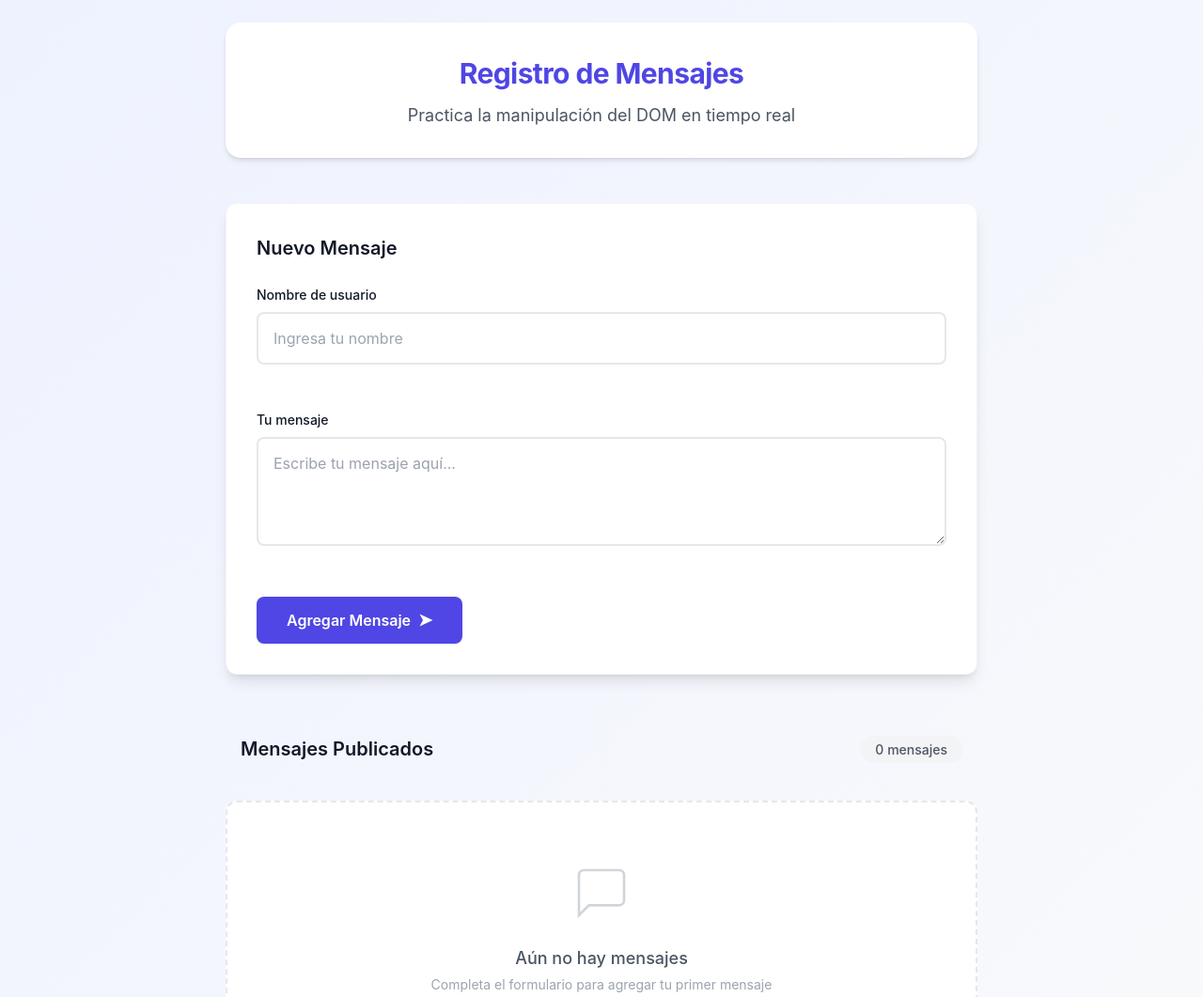
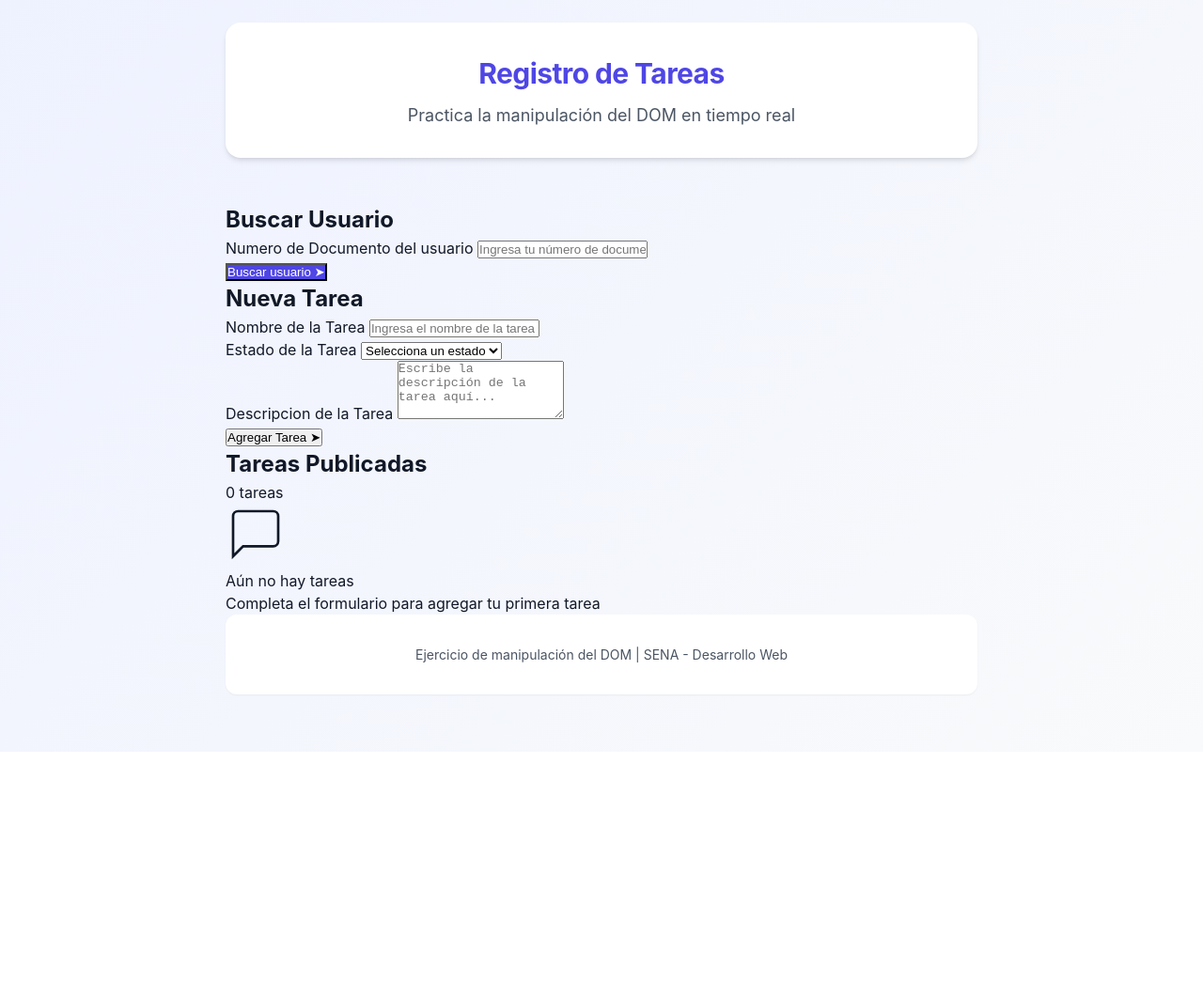
Before and after one commit to DavidPineda02/Proyecto-Integrador-Frontend, a plain HTML site: page index.html in a window 1280 px wide. Shown: the top 1061 px of the page at 94% size. After the commit the page ends 800 px from the top, so only its background shows below. Drawn offline with Linux system fonts and the light colour scheme.

Commit message:
Se agrego una nueva seccion para validar el usuario, se actualizo el contenido del html y sus metodologia BEM

```diff
--- a/index.html
+++ b/index.html
@@ -1,76 +1,106 @@
 <!DOCTYPE html>
 <html lang="es">
+
 <head>
     <meta charset="UTF-8">
     <meta name="viewport" content="width=device-width, initial-scale=1.0">
-        <title>Registro de Mensajes - Ejercicio DOM</title>
+    <title>Registro de Tareas - Ejercicio DOM</title>
     <link rel="stylesheet" href="styles.css">
 </head>
+
 <body>
     <div class="container">
         <!-- Encabezado principal -->
         <header class="header">
-                <h1 class="header__title">Registro de Mensajes</h1>
+            <h1 class="header__title">Registro de Tareas</h1>
             <p class="header__subtitle">Practica la manipulación del DOM en tiempo real</p>
         </header>
 
-            <!-- Formulario de entrada -->
-            <section class="form-section">
-                <div class="card">
-                    <h2 class="card__title">Nuevo Mensaje</h2>
+        <!-- Busqueda usuario -->
+        <section class="search-section">
+            <div class="card-search">
+                <h2 class="card-search__title">Buscar Usuario</h2>
 
-                    <form id="messageForm" class="form" novalidate>
-                        <div class="form__group">
-                            <label for="userName" class="form__label">
-                                Nombre de usuario
+                <form id="searchForm" class="form-search" novalidate>
+                    <div class="form-search__group">
+                        <label for="userName" class="form-search__label">
+                            Numero de Documento del usuario
                         </label>
-                            <input
-                                type="text"
-                                id="userName"
-                                class="form__input"
-                                placeholder="Ingresa tu nombre"
-                                aria-required="true"
-                            >
-                            <span class="form__error" id="userNameError"></span>
+                        <input type="text" id="userDocument" class="form-search__input"
+                            placeholder="Ingresa tu número de documento" aria-required="true">
+                        <span class="form-search__error" id="userDocumentError"></span>
                     </div>
 
-                        <div class="form__group">
-                            <label for="userMessage" class="form__label">
-                                Tu mensaje
-                            </label>
-                            <textarea
-                                id="userMessage"
-                                class="form__input form__textarea"
-                                placeholder="Escribe tu mensaje aquí..."
-                                rows="4"
-                                aria-required="true"
-                            ></textarea>
-                            <span class="form__error" id="userMessageError"></span>
-                        </div>
-
-                        <button type="submit" class="btn btn--primary" id="submitBtn">
-                            <span class="btn__text">Agregar Mensaje</span>
-                            <span class="btn__icon">➤</span>
+                    <button type="submit" class="btn-search btn--primary" id="searchBtn">
+                        <span class="btn-search__text">Buscar usuario</span>
+                        <span class="btn-search__icon">➤</span>
                     </button>
                 </form>
             </div>
         </section>
 
-            <!-- Área de mensajes -->
-            <section class="messages-section">
-                <div class="messages-header">
-                    <h2 class="messages-header__title">Mensajes Publicados</h2>
-                    <span class="messages-header__count" id="messageCount">0 mensajes</span>
+        <!-- Formulario de entrada -->
+        <section class="task-form-section">
+            <div class="task-card">
+                <h2 class="task-card__title">Nueva Tarea</h2>
+
+                <form id="taskForm" class="task-form" novalidate>
+                    <div class="task-form__group">
+                        <label for="taskName" class="task-form__label">
+                            Nombre de la Tarea
+                        </label>
+                        <input type="text" id="taskName" class="task-form__input"
+                            placeholder="Ingresa el nombre de la tarea" aria-required="true">
+                        <span class="task-form__error" id="taskNameError"></span>
                     </div>
 
-                <div id="messagesContainer" class="messages-container">
-                    <!-- Los mensajes se agregarán aquí dinámicamente -->
-                    <div class="messages-empty" id="emptyState">
-                        <svg class="messages-empty__icon" width="64" height="64" viewBox="0 0 24 24" fill="none" stroke="currentColor">
+                    <div class="task-form__group">
+                        <label for="taskStatus" class="task-form__label">
+                            Estado de la Tarea
+                        </label>
+                        <select id="taskStatus" class="task-form__select" aria-required="true">
+                            <option value="">Selecciona un estado</option>
+                            <option value="en-proceso">En Proceso</option>
+                            <option value="incompleta">Incompleta</option>
+                            <option value="finalizada">Finalizada</option>
+                        </select>
+                        <span class="task-form__error" id="taskStatusError"></span>
+                    </div>
+
+                    <div class="task-form__group">
+                        <label for="taskDescription" class="task-form__label">
+                            Descripcion de la Tarea
+                        </label>
+                        <textarea id="taskDescription" class="task-form__input task-form__textarea"
+                            placeholder="Escribe la descripción de la tarea aquí..." rows="4"
+                            aria-required="true"></textarea>
+                        <span class="task-form__error" id="taskDescriptionError"></span>
+                    </div>
+
+                    <button type="submit" class="task-form__btn task-form__btn--primary" id="submitBtn">
+                        <span class="task-form__btn-text">Agregar Tarea</span>
+                        <span class="task-form__btn-icon">➤</span>
+                    </button>
+                </form>
+            </div>
+        </section>
+
+        <!-- Área de tareas -->
+        <section class="tasks-section">
+            <div class="tasks-header">
+                <h2 class="tasks-header__title">Tareas Publicadas</h2>
+                <span class="tasks-header__count" id="tasksCount">0 tareas</span>
+            </div>
+
+            <div id="tasksContainer" class="tasks-container">
+                <!-- Las tareas se agregarán aquí dinámicamente -->
+                <div class="tasks-empty" id="emptyState">
+                    <svg class="tasks-empty__icon" width="64" height="64" viewBox="0 0 24 24" fill="none"
+                        stroke="currentColor">
                         <path d="M21 15a2 2 0 0 1-2 2H7l-4 4V5a2 2 0 0 1 2-2h14a2 2 0 0 1 2 2z"></path>
                     </svg>
-                        <p class="messages-empty__text">Aún no hay mensajes</p>
-                        <p class="messages-empty__subtext">Completa el formulario para agregar tu primer mensaje</p>
+                    <p class="tasks-empty__text">Aún no hay tareas</p>
+                    <p class="tasks-empty__subtext">Completa el formulario para agregar tu primera tarea</p>
                 </div>
             </div>
         </section>
@@ -81,6 +111,7 @@
         </footer>
     </div>
 
-        <script src="script.js"></script>
+    <script type="module" src="script.js"></script>
 </body>
+
 </html>
```
Lines whose indentation alone changed are shown as unchanged.
